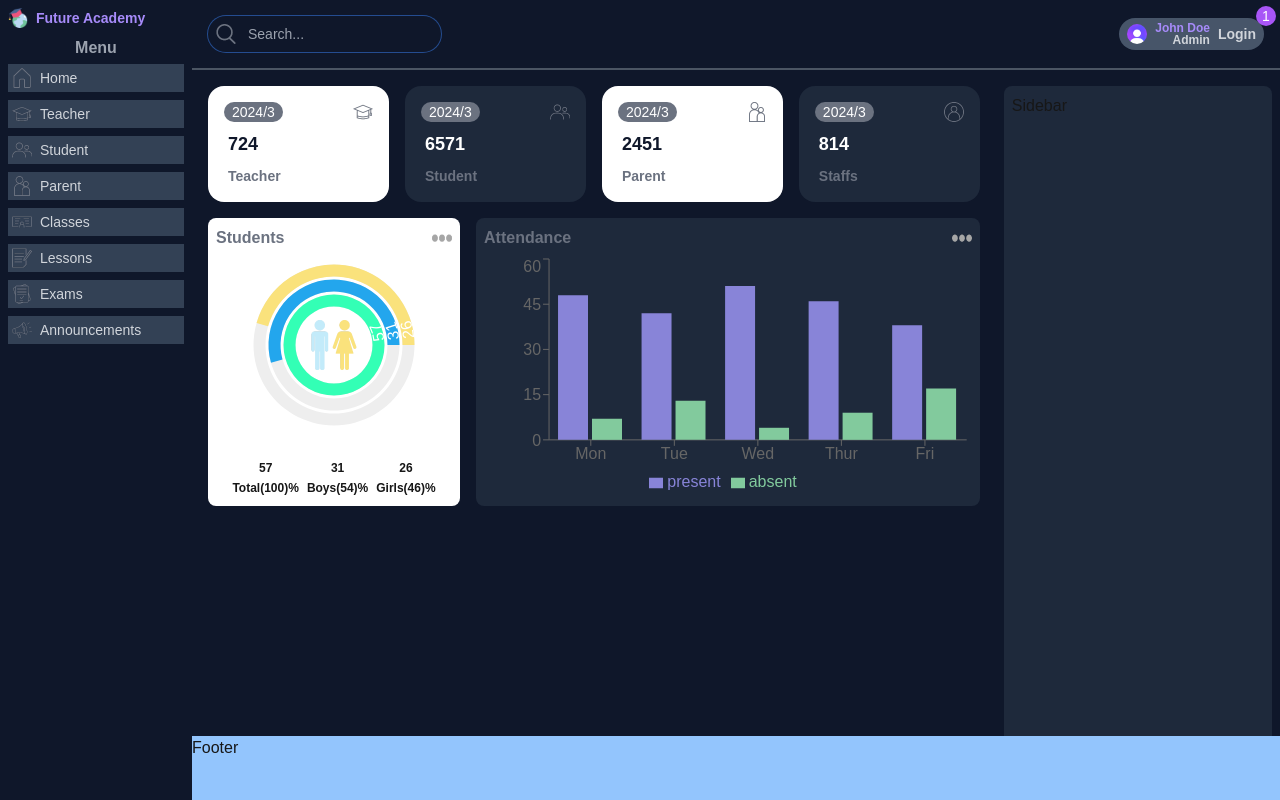
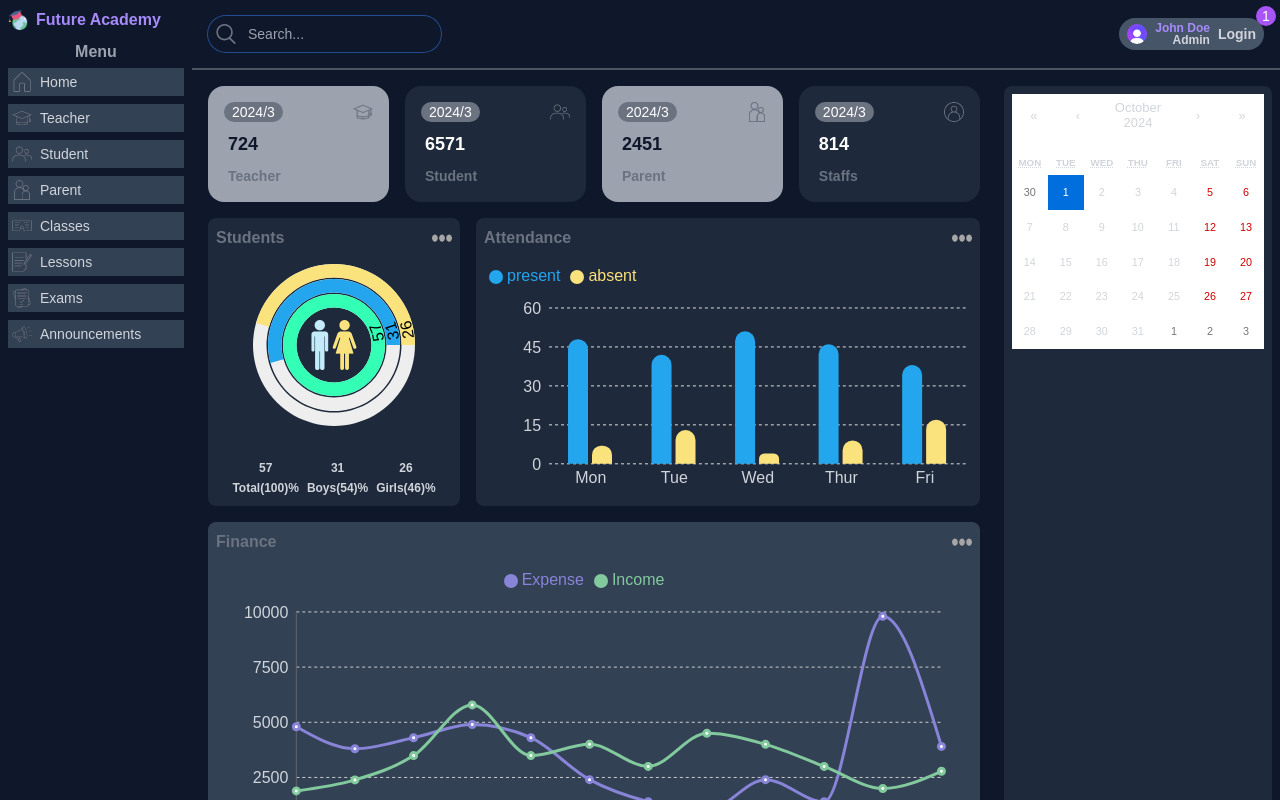
Before and after one commit to mubetesh/student-dashboard, a Next.js app: page /admin in a window 1280 px wide. Built offline with nearby package versions, Linux system fonts and the light colour scheme.

Commit message:
add calendar component

```diff
--- a/package.json
+++ b/package.json
@@ -11,6 +11,7 @@
   "dependencies": {
     "next": "14.2.13",
     "react": "^18",
+    "react-calendar": "^5.0.0",
     "react-dom": "^18",
     "recharts": "^2.12.7"
   },
--- a/src/app/(dashboard)/admin/page.tsx
+++ b/src/app/(dashboard)/admin/page.tsx
@@ -1,6 +1,7 @@
 import UserCardList from "../../../components/UserCardList";
 import CountChart from "../../../components/CountChart";
 import AttendanceChart from "@/components/AttendanceChart";
+import FinanceChart from "@/components/FinanceChart";
 
 const Admin = () => {
   return (
@@ -9,14 +10,16 @@
         <UserCardList />
       </div>
       <div className="flex gap-4 flex-col  md:flex-row rounded-xl">
-        <div className="w-full md:w-1/3 h-72 bg-white rounded-lg p-2 ">
+        <div className="w-full md:w-1/3 h-72 bg-slate-800 rounded-lg p-2 ">
           <CountChart />
         </div>
         <div className="w-full md:w-2/3 h-72 bg-slate-800 rounded-lg p-2">
-        <AttendanceChart />
+          <AttendanceChart />
+        </div>
       </div>
+      <div className="w-full h-[360px]">
+        <FinanceChart />
       </div>
-
     </div>
   );
 };
--- a/src/app/(dashboard)/layout.tsx
+++ b/src/app/(dashboard)/layout.tsx
@@ -4,6 +4,7 @@
 import Menu from "../../components/Menu";
 import Navbar from "../../components/Navbar";
 import Footer from "../../components/Footer";
+import EventCalendar from "../../components/EventCalendar";
 
 
 export default function DashboardLayout({
@@ -19,15 +20,17 @@
           className="justify-center lg:justify-start items-center rounded-full flex  gap-2"
         >
           <Image src="/logo.png" alt="logo" width={20} height={20} />
-          <span className="hidden lg:block text-violet-400 font-bold text-sm">Future Academy</span>
+          <span className="hidden lg:block text-violet-400 font-bold text-md">Future Academy</span>
         </Link>
         <Menu />
       </div>
       <div className="w-[85%] overflow-scroll">
         <Navbar />
-        <div className="flex h-screen w-full">
+        <div className="flex  w-full">
           <div className="w-full lg:w-[75%]  ">{children} </div>
-          <div className="hidden lg:block lg:w-[25%] bg-slate-800 my-4 mx-2 rounded-lg p-2">Sidebar</div>
+          <div className="hidden lg:block lg:w-[25%] bg-slate-800 my-4 mx-2 rounded-lg p-2">
+            <EventCalendar />
+          </div>
         </div>
         <Footer />
       </div>
--- a/src/app/globals.css
+++ b/src/app/globals.css
@@ -25,3 +25,11 @@
     text-wrap: balance;
   }
 }
+
+.react-calendar{
+  width: 100% !important;
+  border: none !important;
+  font-family: sans-serif !important;
+  font-size: small;
+
+}
--- a/src/components/AttendanceChart.tsx
+++ b/src/components/AttendanceChart.tsx
@@ -3,7 +3,7 @@
 import {
   BarChart,
   Bar,
-  Rectangle,
+  CartesianGrid,
   XAxis,
   YAxis,
   Tooltip,
@@ -46,21 +46,23 @@
         <Image src="/moreDark.png" alt="" width={20} height={20} />
       </div>
       <ResponsiveContainer width="100%" height="90%">
-        <BarChart width={500} height={300} data={data} barSize={30}>
-
-          <XAxis dataKey="name" />
-          <YAxis />
-          <Tooltip />
-          <Legend />
+        <BarChart width={500} height={300} data={data} barSize={20}>
+          <CartesianGrid strokeDasharray="3 3" vertical={false} stroke="#ddd"/>
+          <XAxis dataKey="name" axisLine={false} tick={{fill:"#d1d5db"}} tickLine={false} />
+          <YAxis axisLine={false} tick={{fill:"#d1d5db"}} tickLine={false}/>
+          <Tooltip contentStyle={{borderRadius:"10px", borderColor:"darkgray"}} />
+          <Legend align="left" verticalAlign="top" wrapperStyle={{paddingTop:"5px", paddingBottom:"20px"}} />
           <Bar
             dataKey="present"
-            fill="#8884d8"
-            activeBar={<Rectangle fill="pink" stroke="blue" />}
+            fill="#23a6ed"
+            legendType="circle"
+            radius={[10,10,0,0]}
           />
           <Bar
             dataKey="absent"
-            fill="#82ca9d"
-            activeBar={<Rectangle fill="gold" stroke="purple" />}
+            fill="#FAE27C"
+            legendType="circle"
+            radius={[10,10,0,0]}
           />
         </BarChart>
       </ResponsiveContainer>
--- a/src/components/CountChart.tsx
+++ b/src/components/CountChart.tsx
@@ -33,11 +33,11 @@
             cy="50%"
             innerRadius="50%"
             outerRadius="100%"
-            barSize={12}
+            barSize={15}
             data={data}
           >
             <RadialBar
-              label={{ position: "insideStart", fill: "#fff" }}
+              label={{ position: "insideStart", fill: "#000" }}
               background
               dataKey="count"
             />
@@ -56,8 +56,8 @@
         {data.map((item) =>
           <div key={item.name} className="flex flex-col gap-1 justify-center items-center">
             <div className={`rounded-full w-4 h-4 bg-[${item.fill}]`}></div>
-            <h1 className="font-semibold text-xs">{item.count}</h1>
-            <h2 className="font-semibold text-xs">{item.name}({Math.round((item.count/ data[0].count)*100)})%</h2>
+            <h1 className="font-semibold text-gray-300 text-xs">{item.count}</h1>
+            <h2 className="font-semibold text-gray-300 text-xs">{item.name}({Math.round((item.count/ data[0].count)*100)})%</h2>
           </div>
         )}
       </div>
--- /dev/null
+++ b/src/components/EventCalendar.tsx
@@ -0,0 +1,16 @@
+"use client"
+import { useState } from 'react';
+import Calendar from 'react-calendar';
+import 'react-calendar/dist/Calendar.css'
+
+type ValuePiece = date | null
+type Value = ValuePiece | [ValuePiece,ValuePiece]
+
+const EventCalendar = () => {
+    const [value, onChange] = useState<Value>(new Date());
+  return (
+    <div className="h-[240px] w-full bg-slate-600 "><Calendar onChange={onChange} value={value} className="text-gray-300 bg-slate-700"/></div>
+  )
+}
+
+export default EventCalendar
--- /dev/null
+++ b/src/components/FinanceChart.tsx
@@ -0,0 +1,129 @@
+"use client";
+import Image from "next/image";
+import {
+  LineChart,
+  Line,
+  XAxis,
+  YAxis,
+  CartesianGrid,
+  Tooltip,
+  Legend,
+  ResponsiveContainer,
+} from "recharts";
+
+const data = [
+  {
+    name: "Jan",
+    Income: 1890,
+    Expense: 4800,
+    amt: 2181,
+  },
+  {
+    name: "Feb",
+    Income: 2390,
+    Expense: 3800,
+    amt: 2500,
+  },
+  {
+    name: "Mar",
+    Income: 3490,
+    Expense: 4300,
+  },
+  {
+    name: "Apr",
+    Income: 5786,
+    Expense: 4900,
+  },
+  {
+    name: "May",
+    Income: 3490,
+    Expense: 4300,
+  },
+
+  {
+    name: "Jun",
+    Income: 4000,
+    Expense: 2400,
+    amt: 2400,
+  },
+  {
+    name: "Jul",
+    Income: 3000,
+    Expense: 1398,
+    amt: 2210,
+  },
+  {
+    name: "Aug",
+    Income: 4500,
+    Expense: 1000,
+    amt: 2210,
+  },
+  {
+    name: "Sep",
+    Income: 4000,
+    Expense: 2400,
+    amt: 2400,
+  },
+  {
+    name: "Oct",
+    Income: 3000,
+    Expense: 1398,
+    amt: 2210,
+  },
+  {
+    name: "Nov",
+    Income: 2000,
+    Expense: 9800,
+    amt: 2290,
+  },
+  {
+    name: "Dec",
+    Income: 2780,
+    Expense: 3908,
+    amt: 2000,
+  },
+
+
+
+];
+
+const FinanceChart = () => {
+  return (
+    <div className="w-full h-full bg-slate-700 rounded-lg p-2">
+      <div className="flex justify-between mb-1">
+        <h1 className="text-gray-500 font-bold">Finance</h1>
+        <Image src="/moreDark.png" alt="" width={20} height={20} />
+      </div>
+      <ResponsiveContainer width="100%" height="90%">
+        <LineChart
+          width={500}
+          height={300}
+          data={data}
+          margin={{
+            top: 5,
+            right: 30,
+            left: 20,
+            bottom: 5,
+          }}
+        >
+          <CartesianGrid strokeDasharray="3 3" vertical={false}/>
+          <XAxis dataKey="name" axisLine={false} tick={{fill:"#d1d5db"}} tickLine={false}/>
+          <YAxis tick={{fill:"#d1d5db"}} tickLine={false}/>
+          <Tooltip contentStyle={{borderRadius:"10px", borderColor:"darkgray"}}/>
+          <Legend align="center" verticalAlign="top" wrapperStyle={{paddingTop:"5px", paddingBottom:"20px"}}/>
+          <Line
+            type="monotone"
+            dataKey="Expense"
+            stroke="#8884d8"
+            activeDot={{ r: 5 }}
+            strokeWidth={3}
+            legendType="circle"
+          />
+          <Line type="monotone" dataKey="Income" stroke="#82ca9d" activeDot={{ r: 5 }} strokeWidth={3} legendType="circle"/>
+        </LineChart>
+      </ResponsiveContainer>
+    </div>
+  );
+};
+
+export default FinanceChart;
--- a/src/components/Footer.tsx
+++ b/src/components/Footer.tsx
@@ -2,7 +2,7 @@
 
 const Footer = () => {
   return (
-    <div className="w-full h-16 bg-blue-300 fixed bottom-0">Footer</div>
+    <div className="w-full h-16 bg-slate-600">Footer</div>
   )
 }
 
--- a/src/components/UserCardList.tsx
+++ b/src/components/UserCardList.tsx
@@ -27,7 +27,7 @@
   return (
     <div className="w-full grid  grid-cols-1 sm:grid-cols-2 md:grid-cols-4 justify-center items-center gap-4">
       {items.map((item) => (
-        <div key={item.label} className="w-full flex justify-between mx-auto items-center odd:bg-white odd:text-slate-900  even:bg-slate-800 even:text-white rounded-2xl p-4 flex-1 min-w-32 max-w-72">
+        <div key={item.label} className="w-full flex justify-between mx-auto items-center odd:bg-gray-400 odd:text-slate-900  even:bg-slate-800 even:text-white rounded-2xl p-4 flex-1 min-w-32 max-w-72">
           <div
             className="w-full"
           >
```
Also changed, not shown: 1 other file (tests, documents, lock files or other folders).
